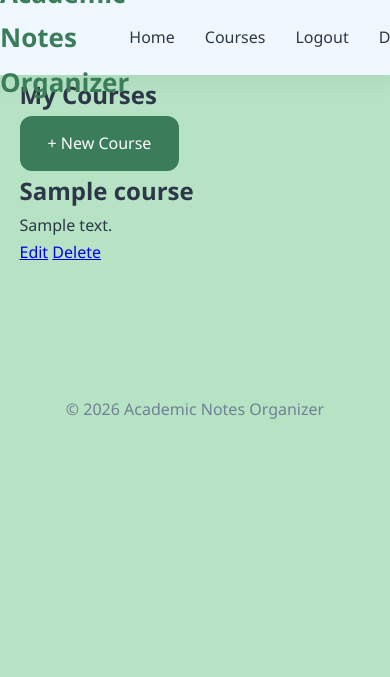
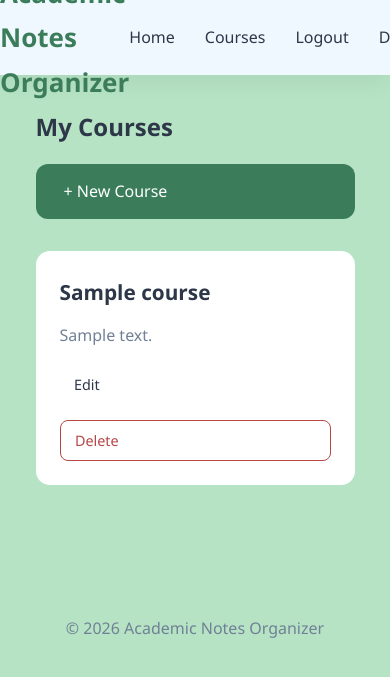
Before and after one commit to BardiaNikkar/academic_notes_organizer, a Django app: page /courses/ in a window 390 px wide; the page is wider, and only the part inside the window is pictured. Shown: the top 677 px of that part. Run offline with Django 5.2, Linux system fonts and the light colour scheme; a user stored in the database is signed in; tables that the repository leaves empty hold one stand-in row (values such as "Sample post").

Commit message:
create UI for courses model

```diff
--- a/static/css/course.css
+++ b/static/css/course.css
@@ -0,0 +1,167 @@
+/* use chatgpt to create this page */
+
+.course-container {
+    max-width: 900px;
+    margin: 2rem auto;
+    padding: 0 1rem;
+}
+
+.page-header {
+    display: flex;
+    justify-content: space-between;
+    align-items: center;
+    margin-bottom: 2rem;
+    gap: 1rem;
+}
+
+.course-title {
+    color: var(--primary-color);
+    margin: 0;
+}
+
+.course-list {
+    display: flex;
+    flex-direction: column;
+    gap: 1.5rem;
+}
+
+.course-card {
+    background: #fff;
+    border: 1px solid var(--border-color);
+    border-radius: 14px;
+    padding: 1.5rem;
+    transition: .25s ease;
+}
+
+.course-card:hover {
+    border-color: var(--primary-color);
+    box-shadow: 0 8px 18px rgba(74,124,89,.08);
+}
+
+
+/* ---------- Typography ---------- */
+
+.course-card h2 {
+    margin-bottom: .75rem;
+    color: var(--primary-color);
+    font-size: 1.3rem;
+}
+
+.course-card p {
+    color: var(--text-light);
+    line-height: 1.7;
+    margin-bottom: 1rem;
+}
+
+.course-meta {
+    font-size: .9rem;
+    color: #888;
+    margin-bottom: 1rem;
+}
+
+.course-actions {
+    display: flex;
+    gap: 1rem;
+}
+
+.course-actions a {
+    text-decoration: none;
+    padding: .45rem .9rem;
+    border-radius: 8px;
+    font-size: .9rem;
+    transition: .25s;
+}
+
+.edit-btn {
+    color: var(--primary-color);
+    border: 1px solid var(--primary-color);
+}
+
+.edit-btn:hover {
+    background: var(--primary-color);
+    color: white;
+}
+
+.delete-btn {
+    color: #b54747;
+    border: 1px solid #b54747;
+}
+
+.delete-btn:hover {
+    background: #b54747;
+    color: white;
+}
+
+.course-form {
+    background: white;
+    border: 1px solid var(--border-color);
+    border-radius: 14px;
+    padding: 2rem;
+}
+
+.course-form p {
+    display: flex;
+    flex-direction: column;
+    margin-bottom: 1.25rem;
+}
+
+.course-form label {
+    margin-bottom: .45rem;
+    font-weight: 600;
+    color: var(--text-color);
+}
+
+.course-form input,
+.course-form textarea,
+.course-form select {
+    width: 100%;
+    padding: .85rem 1rem;
+    border: 1px solid var(--border-color);
+    border-radius: 10px;
+    font-size: .95rem;
+    transition: .25s;
+    background: white;
+}
+
+.course-form input:focus,
+.course-form textarea:focus,
+.course-form select:focus {
+    outline: none;
+    border-color: var(--primary-color);
+    box-shadow: 0 0 0 3px rgba(74,124,89,.12);
+}
+
+.course-form textarea {
+    resize: vertical;
+    min-height: 140px;
+}
+
+.course-form button {
+    margin-top: .5rem;
+}
+
+.empty-state {
+    background: white;
+    border: 1px dashed var(--border-color);
+    border-radius: 14px;
+    padding: 3rem;
+    text-align: center;
+}
+
+.empty-state p {
+    color: var(--text-light);
+    margin-bottom: 1.5rem;
+}
+
+@media (max-width: 768px) {
+
+    .page-header {
+        flex-direction: column;
+        align-items: stretch;
+    }
+
+    .course-actions {
+        flex-direction: column;
+    }
+
+}
--- a/templates/accounts/dashboard.html
+++ b/templates/accounts/dashboard.html
@@ -5,7 +5,7 @@
 Dashboard
 {% endblock %}
 
-{% block exttra_css %}
+{% block extra_css %}
 <link rel="stylesheet" href="static 'css/dashboard.css' ">
 {% endblock %}
 
--- a/templates/courses/course_list.html
+++ b/templates/courses/course_list.html
@@ -21,9 +21,9 @@
         <div class="course-card">
             <h2>{{ course.title }}</h2>
             <p>{{ course.description }}</p>
-            <div class="course-action">
-                <a href="#">Edit</a>
-                <a href="#">Delete</a>
+            <div class="course-actions">
+                <a href="#" class="edit-btn">Edit</a>
+                <a href="#" class="delete-btn">Delete</a>
             </div>
         </div>
         {% endfor %}
```
